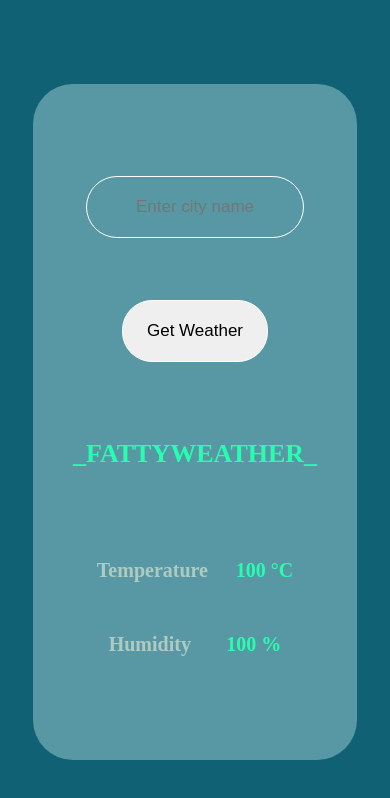
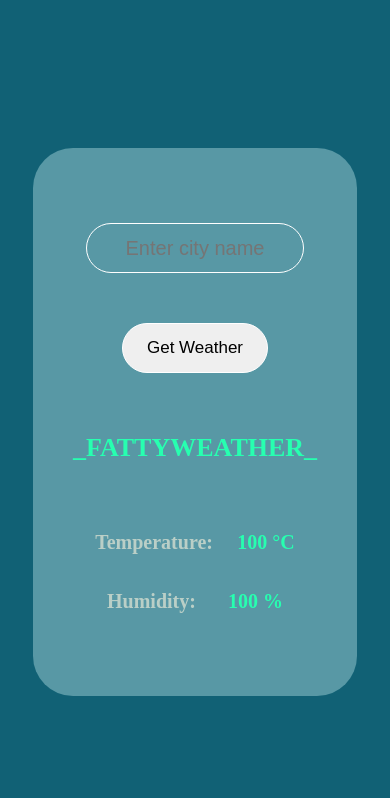
Before and after one commit to Partha-Batabyal/FattyWeather, a plain HTML site: page index.html in a window 390 px wide. Drawn offline with Linux system fonts and the light colour scheme.

Commit message:
--v1
--V1

```diff
--- a/index.html
+++ b/index.html
@@ -27,11 +27,11 @@
             </div>
             <div class="weatherNumber">
               <div class="temp">
-                <p>temperature</p>
+                <p>temperature:</p>
                 <p class="tempData">100 °C</p>
               </div>
               <div class="humidity">
-                <p>humidity</p>
+                <p>humidity:</p>
                 <p class="humidityData">100 %</p>
               </div>
             </div>
--- a/style.css
+++ b/style.css
@@ -49,7 +49,7 @@ body {
   border-radius: 40px;
   border: 1px solid #fff;
   color: #fff;
-  font-size: 17px;
+  font-size: 20px;
   text-align: center;
 
   outline: none;
@@ -80,6 +80,7 @@ body {
   display: flex;
   justify-content: center;
   align-items: center;
+  text-align: center;
 }
 .cityName p {
   color: #000;
@@ -132,7 +133,7 @@ body {
 @media (max-width: 700px) {
   .box {
     width: 83vw;
-    height: 80vh;
+    height: 65vh;
   }
   .input input {
     border-radius: 40px;
@@ -147,7 +148,7 @@ body {
   }
   .weatherNumber p {
     font-size: 20px;
-    color: #afcbc1;
+    color: #bacfc7;
   }
   .weatherNumber .temp .tempData {
     font-size: 20px;
```
